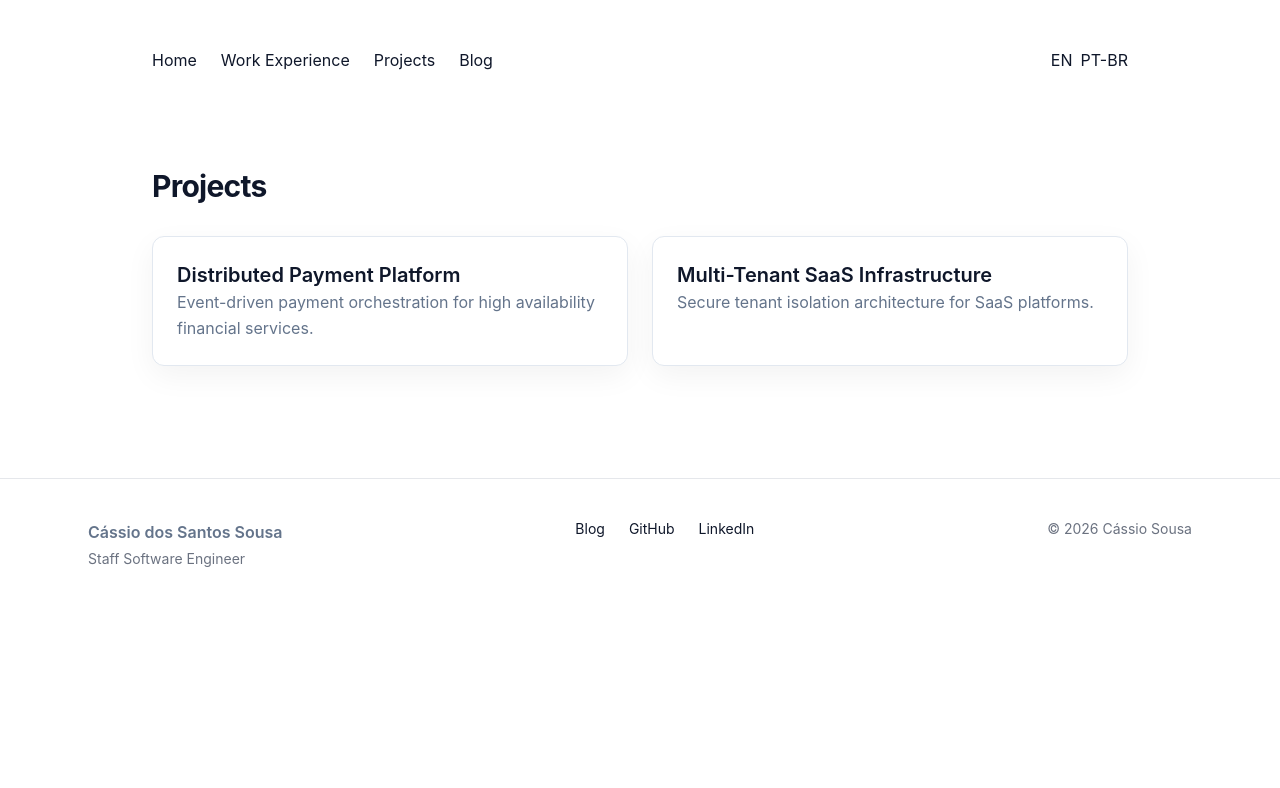
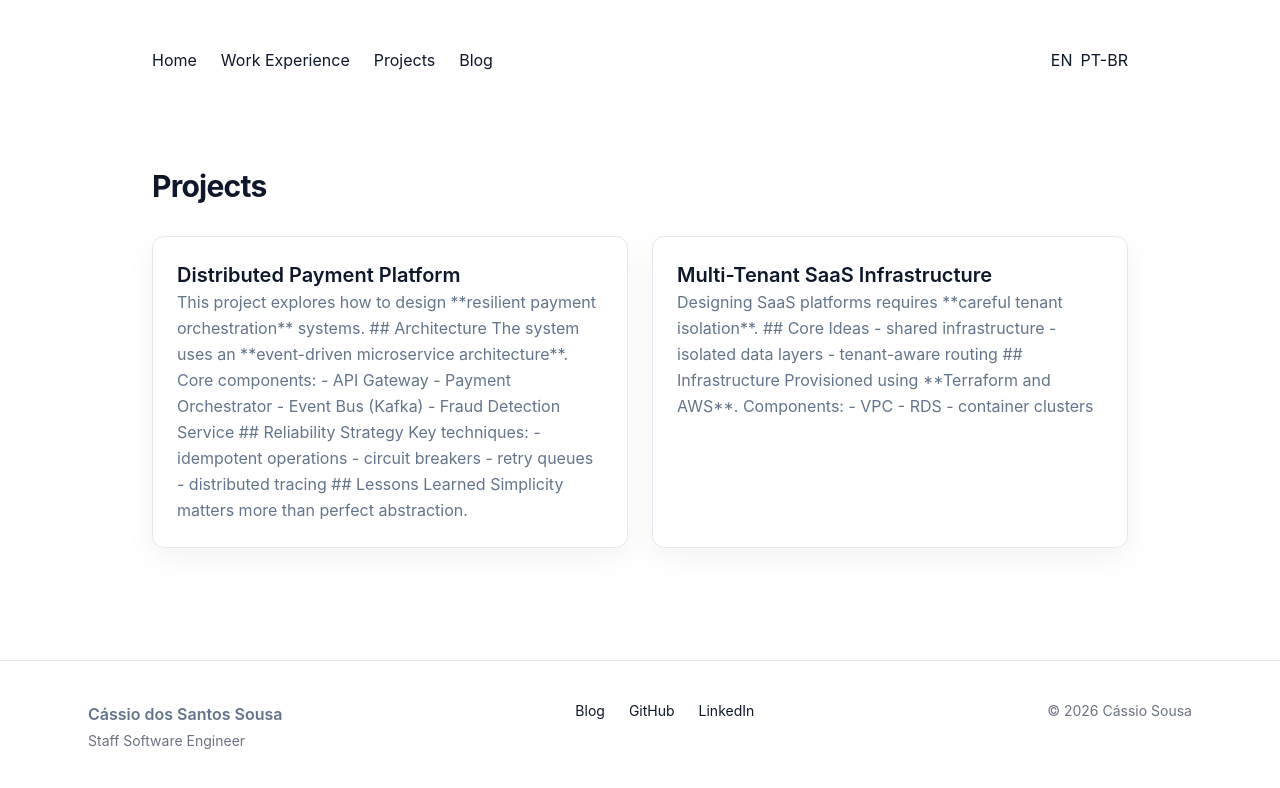
Before and after one commit to cassiossousa/professional-portfolio, a Next.js app: page /projects in a window 1280 px wide. Shown: the top 788 px of the page. Built offline with nearby package versions, Linux system fonts and the light colour scheme; no server answers.

Commit message:
chore: oops

```diff
--- a/app/projects/page.tsx
+++ b/app/projects/page.tsx
@@ -21,7 +21,7 @@ export default async function ProjectsPage() {
               {project.frontmatter.title}
             </Link>
 
-            <p>{project.frontmatter.description}</p>
+            <p>{project.content}</p>
           </article>
         ))}
       </div>
```
